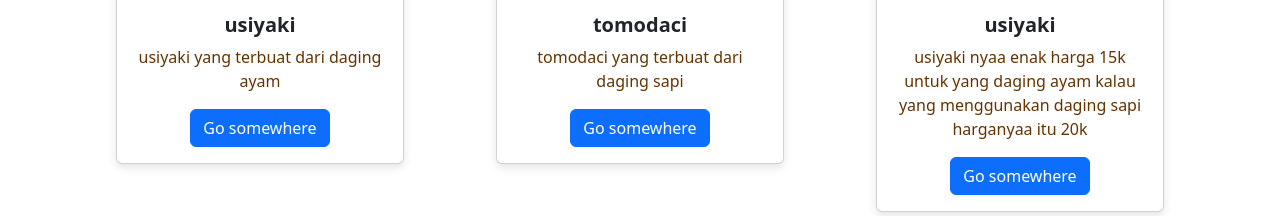
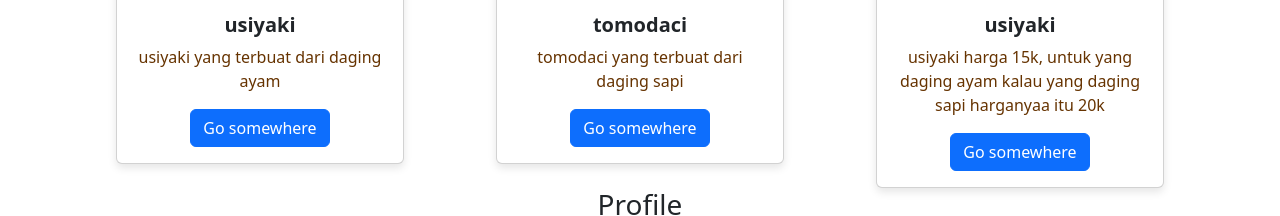
Before and after one commit to JONTIAR/usiyaki, a plain HTML site: page index.html in a window 1280 px wide. Shown: the part 1711-1927 px from the top of the page. Drawn offline with nearby package versions, Linux system fonts and the light colour scheme.

Commit message:
Update index.html

```diff
--- a/index.html
+++ b/index.html
@@ -110,7 +110,7 @@
           <img src="https://www.shutterstock.com/image-photo/takoyaki-food-kansai-region-japan-260nw-2516503525.jpg" class="card-img-top" alt="...">
           <div class="card-body">
             <h5 class="card-title">usiyaki</h5>
-            <p class="card-text">usiyaki nyaa enak harga 15k untuk yang daging ayam kalau yang menggunakan daging sapi harganyaa itu 20k</p>
+            <p class="card-text">usiyaki harga 15k, untuk yang daging ayam kalau yang daging sapi harganyaa itu 20k</p>
             <a href="#" class="btn btn-primary">Go somewhere</a>
           </div>
         </div>
```
